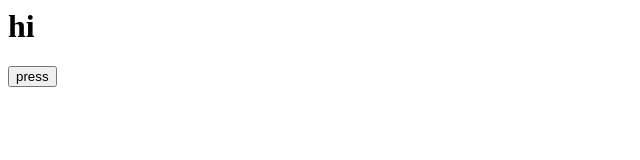
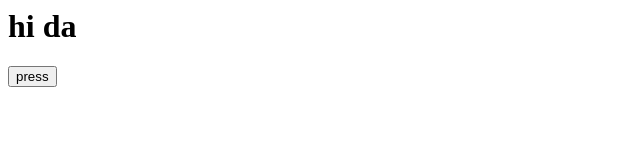
Before and after one commit to rurikfdoo/Basic, a plain HTML site: page index.html in a window 1280 px wide. Shown: the full height of the page, 0-640 px from the left. Drawn offline with Linux system fonts and the light colour scheme; files whose address does not match are found by name.

Commit message:
feature first commit

```diff
--- a/index.html
+++ b/index.html
@@ -7,7 +7,7 @@
 </script>
 </head>
 <body>
-<h1 id="hi"> hi </h1>
+<h1 id="hi"> hi da </h1>
 <button onclick="press()">press</button>
 </body>
 <html>
```
